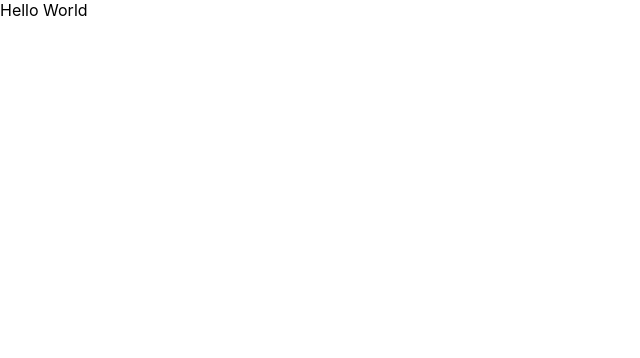
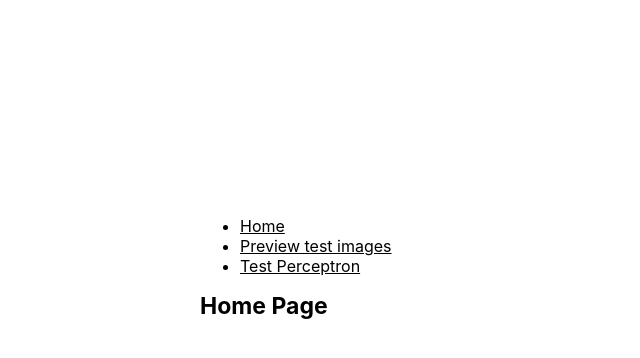
Before and after one commit to Jerga99/neural-network-course, a JavaScript app in the folder frontend/: page / in a window 1280 px wide. Shown: the top 358 px of the page, without its empty margins (0-640 px from the left). Built offline with nearby package versions, Linux system fonts and the light colour scheme; the HTML template or start-up script is replaced by a standard one.

Commit message:
Init home and navigation

```diff
--- a/frontend/src/App.js
+++ b/frontend/src/App.js
@@ -1,8 +1,36 @@
+import Home from "./pages/Home";
+
+function Navigation() {
+  return (
+    <nav>
+      <ul>
+        <li>
+          <div className="link" onClick={() => alert("Go Home!")}>
+            Home
+          </div>
+        </li>
+        <li>
+          <div className="link" onClick={() => alert("Preview test images")}>
+            Preview test images
+          </div>
+        </li>
+        <li>
+          <div className="link" onClick={() => alert("Test Perceptron")}>
+            Test Perceptron
+          </div>
+        </li>
+      </ul>
+    </nav>
+  );
+}
 
 function App() {
   return (
     <div className="App">
-      Hello World
+      <div className="app-container">
+        <Navigation />
+        <Home />
+      </div>
     </div>
   );
 }
--- a/frontend/src/index.css
+++ b/frontend/src/index.css
@@ -11,3 +11,22 @@ code {
   font-family: source-code-pro, Menlo, Monaco, Consolas, 'Courier New',
     monospace;
 }
+
+.App {
+  padding: 200px;
+}
+
+.page-header {
+  font-size: 23px;
+  font-weight: bold;
+  margin-bottom: 10px;
+}
+
+.link {
+  text-decoration: underline;
+}
+
+.link:hover {
+  cursor: pointer;
+  color: lightslategray;
+}
--- /dev/null
+++ b/frontend/src/pages/Home.js
@@ -0,0 +1,16 @@
+
+
+
+function Home() {
+  return (
+    <>
+      <div className="page-container">
+        <div className="page-header">
+          Home Page
+        </div>
+      </div>
+    </>
+  )
+}
+
+export default Home;
```
